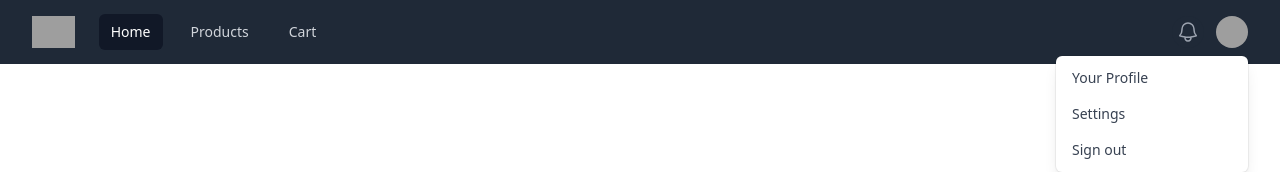
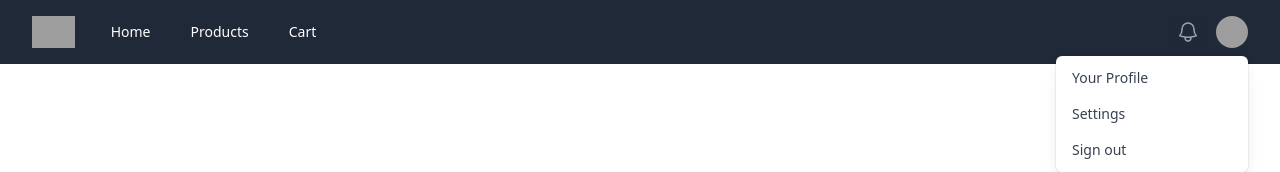
Before and after one commit to frontenddevtrainer/educommerce-aug, an Angular app: page / in a window 1280 px wide. Shown: the top 172 px of the page. Built offline with nearby package versions, Linux system fonts and the light colour scheme; grey boxes are pictures that could not be loaded.

Commit message:
Updated menu component with template binding and ngFor.

```diff
--- a/src/app/components/header/header.component.html
+++ b/src/app/components/header/header.component.html
@@ -51,28 +51,7 @@
             alt="EduCommerce"
           />
         </div>
-          <div class="hidden sm:ml-6 sm:block">
-            <div class="flex space-x-4">
-              <!-- Current: "bg-gray-900 text-white", Default: "text-gray-300 hover:bg-gray-700 hover:text-white" -->
-              <a
-                href="/"
-                class="rounded-md bg-gray-900 px-3 py-2 text-sm font-medium text-white"
-                aria-current="page"
-                >Home</a
-              >
-              <a
-                href="/products"
-                class="rounded-md px-3 py-2 text-sm font-medium text-gray-300 hover:bg-gray-700 hover:text-white"
-                >Products</a
-              >
-              <a
-                href="/cart"
-                class="rounded-md px-3 py-2 text-sm font-medium text-gray-300 hover:bg-gray-700 hover:text-white"
-                >Cart</a
-              >
-
-            </div>
-          </div>
+        <edu-menu></edu-menu>
       </div>
       <div
         class="absolute inset-y-0 right-0 flex items-center pr-2 sm:static sm:inset-auto sm:ml-6 sm:pr-0"
@@ -100,69 +79,7 @@
         </button>
 
         <!-- Profile dropdown -->
-          <div class="relative ml-3">
-            <div>
-              <button
-                type="button"
-                class="relative flex rounded-full bg-gray-800 text-sm focus:outline-none focus:ring-2 focus:ring-white focus:ring-offset-2 focus:ring-offset-gray-800"
-                id="user-menu-button"
-                aria-expanded="false"
-                aria-haspopup="true"
-              >
-                <span class="absolute -inset-1.5"></span>
-                <span class="sr-only">Open user menu</span>
-                <img
-                  class="h-8 w-8 rounded-full"
-                  src="https://images.unsplash.com/photo-1472099645785-5658abf4ff4e?ixlib=rb-1.2.1&ixid=eyJhcHBfaWQiOjEyMDd9&auto=format&fit=facearea&facepad=2&w=256&h=256&q=80"
-                  alt=""
-                />
-              </button>
-            </div>
-
-            <!--
-                Dropdown menu, show/hide based on menu state.
-
-                Entering: "transition ease-out duration-100"
-                  From: "transform opacity-0 scale-95"
-                  To: "transform opacity-100 scale-100"
-                Leaving: "transition ease-in duration-75"
-                  From: "transform opacity-100 scale-100"
-                  To: "transform opacity-0 scale-95"
-              -->
-            <div
-              class="absolute right-0 z-10 mt-2 w-48 origin-top-right rounded-md bg-white py-1 shadow-lg ring-1 ring-black ring-opacity-5 focus:outline-none"
-              role="menu"
-              aria-orientation="vertical"
-              aria-labelledby="user-menu-button"
-              tabindex="-1"
-            >
-              <!-- Active: "bg-gray-100", Not Active: "" -->
-              <a
-                href="#"
-                class="block px-4 py-2 text-sm text-gray-700"
-                role="menuitem"
-                tabindex="-1"
-                id="user-menu-item-0"
-                >Your Profile</a
-              >
-              <a
-                href="#"
-                class="block px-4 py-2 text-sm text-gray-700"
-                role="menuitem"
-                tabindex="-1"
-                id="user-menu-item-1"
-                >Settings</a
-              >
-              <a
-                href="#"
-                class="block px-4 py-2 text-sm text-gray-700"
-                role="menuitem"
-                tabindex="-1"
-                id="user-menu-item-2"
-                >Sign out</a
-              >
-            </div>
-          </div>
+        <edu-user-profile></edu-user-profile>
       </div>
     </div>
   </div>
--- a/src/app/components/header/header.component.ts
+++ b/src/app/components/header/header.component.ts
@@ -1,9 +1,11 @@
 import { Component } from '@angular/core';
+import { UserProfileComponent } from "../user-profile/user-profile.component";
+import { MenuComponent } from "../menu/menu.component";
 
 @Component({
   selector: 'edu-header',
   standalone: true,
-  imports: [],
+  imports: [UserProfileComponent, MenuComponent],
   templateUrl: './header.component.html',
   styleUrl: './header.component.css'
 })
--- a/src/app/components/menu/menu.component.html
+++ b/src/app/components/menu/menu.component.html
@@ -1 +1,14 @@
-<p>menu works!</p>
+<div class="hidden sm:ml-6 sm:block">
+  <div class="flex space-x-4">
+    <!-- Current: "bg-gray-900 text-white", Default: "text-gray-300 hover:bg-gray-700 hover:text-white" -->
+
+    <!-- bg-gray-900 -->
+    <a
+      *ngFor="let item of menu"
+      href="{{item.href}}"
+      class="rounded-md  px-3 py-2 text-sm font-medium text-white"
+      aria-current="page"
+      >{{item.label}}</a
+    >
+  </div>
+</div>
--- a/src/app/components/menu/menu.component.ts
+++ b/src/app/components/menu/menu.component.ts
@@ -1,12 +1,31 @@
+import { CommonModule } from '@angular/common';
 import { Component } from '@angular/core';
+
+interface MenuItem {
+  label: string;
+  href: string;
+}
 
 @Component({
   selector: 'edu-menu',
   standalone: true,
-  imports: [],
+  imports: [CommonModule],
   templateUrl: './menu.component.html',
-  styleUrl: './menu.component.css'
+  styleUrl: './menu.component.css',
 })
 export class MenuComponent {
-
+  menu: MenuItem[] = [
+    {
+      label: 'Home',
+      href: '/',
+    },
+    {
+      label: 'Products',
+      href: '/products',
+    },
+    {
+      label: 'Cart',
+      href: '/cart',
+    },
+  ];
 }
--- a/src/app/components/user-profile/user-profile.component.html
+++ b/src/app/components/user-profile/user-profile.component.html
@@ -1 +1,52 @@
-<p>user-profile works!</p>
+<div class="relative ml-3">
+  <div>
+    <button
+      type="button"
+      class="relative flex rounded-full bg-gray-800 text-sm focus:outline-none focus:ring-2 focus:ring-white focus:ring-offset-2 focus:ring-offset-gray-800"
+      id="user-menu-button"
+      aria-expanded="false"
+      aria-haspopup="true"
+    >
+      <span class="absolute -inset-1.5"></span>
+      <span class="sr-only">Open user menu</span>
+      <img
+        class="h-8 w-8 rounded-full"
+        src="https://images.unsplash.com/photo-1472099645785-5658abf4ff4e?ixlib=rb-1.2.1&ixid=eyJhcHBfaWQiOjEyMDd9&auto=format&fit=facearea&facepad=2&w=256&h=256&q=80"
+        alt=""
+      />
+    </button>
+  </div>
+  <div
+    class="absolute right-0 z-10 mt-2 w-48 origin-top-right rounded-md bg-white py-1 shadow-lg ring-1 ring-black ring-opacity-5 focus:outline-none"
+    role="menu"
+    aria-orientation="vertical"
+    aria-labelledby="user-menu-button"
+    tabindex="-1"
+  >
+    <!-- Active: "bg-gray-100", Not Active: "" -->
+    <a
+      href="#"
+      class="block px-4 py-2 text-sm text-gray-700"
+      role="menuitem"
+      tabindex="-1"
+      id="user-menu-item-0"
+      >Your Profile</a
+    >
+    <a
+      href="#"
+      class="block px-4 py-2 text-sm text-gray-700"
+      role="menuitem"
+      tabindex="-1"
+      id="user-menu-item-1"
+      >Settings</a
+    >
+    <a
+      href="#"
+      class="block px-4 py-2 text-sm text-gray-700"
+      role="menuitem"
+      tabindex="-1"
+      id="user-menu-item-2"
+      >Sign out</a
+    >
+  </div>
+</div>
```
Also changed, not shown: 1 other file (tests, documents, lock files or other folders). Lines whose indentation alone changed are shown as unchanged.
